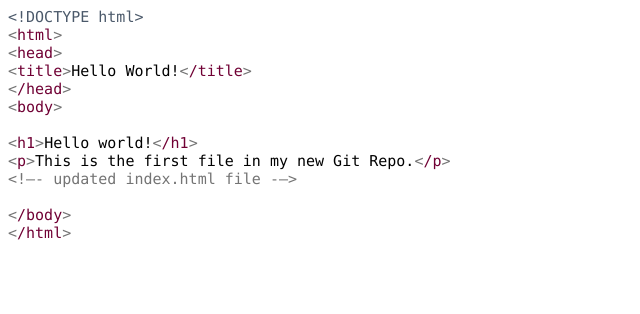
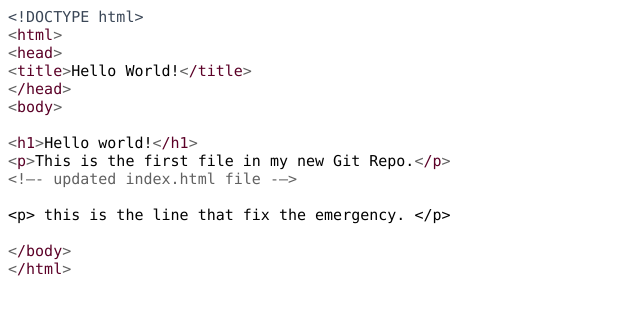
Before and after one commit to KaneYin/test, a plain HTML site: page index.html in a window 1280 px wide. Shown: the whole page, without its empty margins (0-640 px from the left). Drawn offline with Linux system fonts and the light colour scheme.

Commit message:
updated index.html with emergency fix

```diff
--- a/index.html
+++ b/index.html
@@ -7,14 +7,14 @@
   <meta name="Generator" content="Cocoa HTML Writer">
   <meta name="CocoaVersion" content="2575.4">
   <style type="text/css">
-    p.p1 {margin: 0.0px 0.0px 0.0px 0.0px; font: 15.0px Menlo; color: #4b596a; -webkit-text-stroke: #4b596a}
-    p.p2 {margin: 0.0px 0.0px 0.0px 0.0px; font: 15.0px Menlo; color: #700034; -webkit-text-stroke: #700034}
+    p.p1 {margin: 0.0px 0.0px 0.0px 0.0px; font: 15.0px Menlo; color: #3b4757; -webkit-text-stroke: #3b4757}
+    p.p2 {margin: 0.0px 0.0px 0.0px 0.0px; font: 15.0px Menlo; color: #5b0027; -webkit-text-stroke: #5b0027}
     p.p3 {margin: 0.0px 0.0px 0.0px 0.0px; font: 15.0px Menlo; -webkit-text-stroke: #000000}
     p.p4 {margin: 0.0px 0.0px 0.0px 0.0px; font: 15.0px Menlo; -webkit-text-stroke: #000000; min-height: 18.0px}
-    p.p5 {margin: 0.0px 0.0px 0.0px 0.0px; font: 15.0px Menlo; color: #747474; -webkit-text-stroke: #747474}
+    p.p5 {margin: 0.0px 0.0px 0.0px 0.0px; font: 15.0px Menlo; color: #616161; -webkit-text-stroke: #616161}
     span.s1 {font-kerning: none}
-    span.s2 {font-kerning: none; color: #747474; -webkit-text-stroke: 0px #747474}
-    span.s3 {font-kerning: none; color: #700034; -webkit-text-stroke: 0px #700034}
+    span.s2 {font-kerning: none; color: #616161; -webkit-text-stroke: 0px #616161}
+    span.s3 {font-kerning: none; color: #5b0027; -webkit-text-stroke: 0px #5b0027}
     span.s4 {font-kerning: none; background-color: #ffffff}
   </style>
 </head>
@@ -30,6 +30,8 @@
 <p class="p3"><span class="s2">&lt;</span><span class="s3">p</span><span class="s2">&gt;</span><span class="s4">This is the first file in my new Git Repo.</span><span class="s2">&lt;</span><span class="s3">/p</span><span class="s2">&gt;</span></p>
 <p class="p5"><span class="s1">&lt;!—- updated index.html file -—&gt;</span></p>
 <p class="p4"><span class="s1"></span><br></p>
+<p class="p3"><span class="s1">&lt;p&gt; this is the line that fix the emergency. &lt;/p&gt;</span></p>
+<p class="p4"><span class="s1"></span><br></p>
 <p class="p2"><span class="s2">&lt;</span><span class="s1">/body</span><span class="s2">&gt;</span></p>
 <p class="p2"><span class="s2">&lt;</span><span class="s1">/html</span><span class="s2">&gt;</span></p>
 </body>
```
